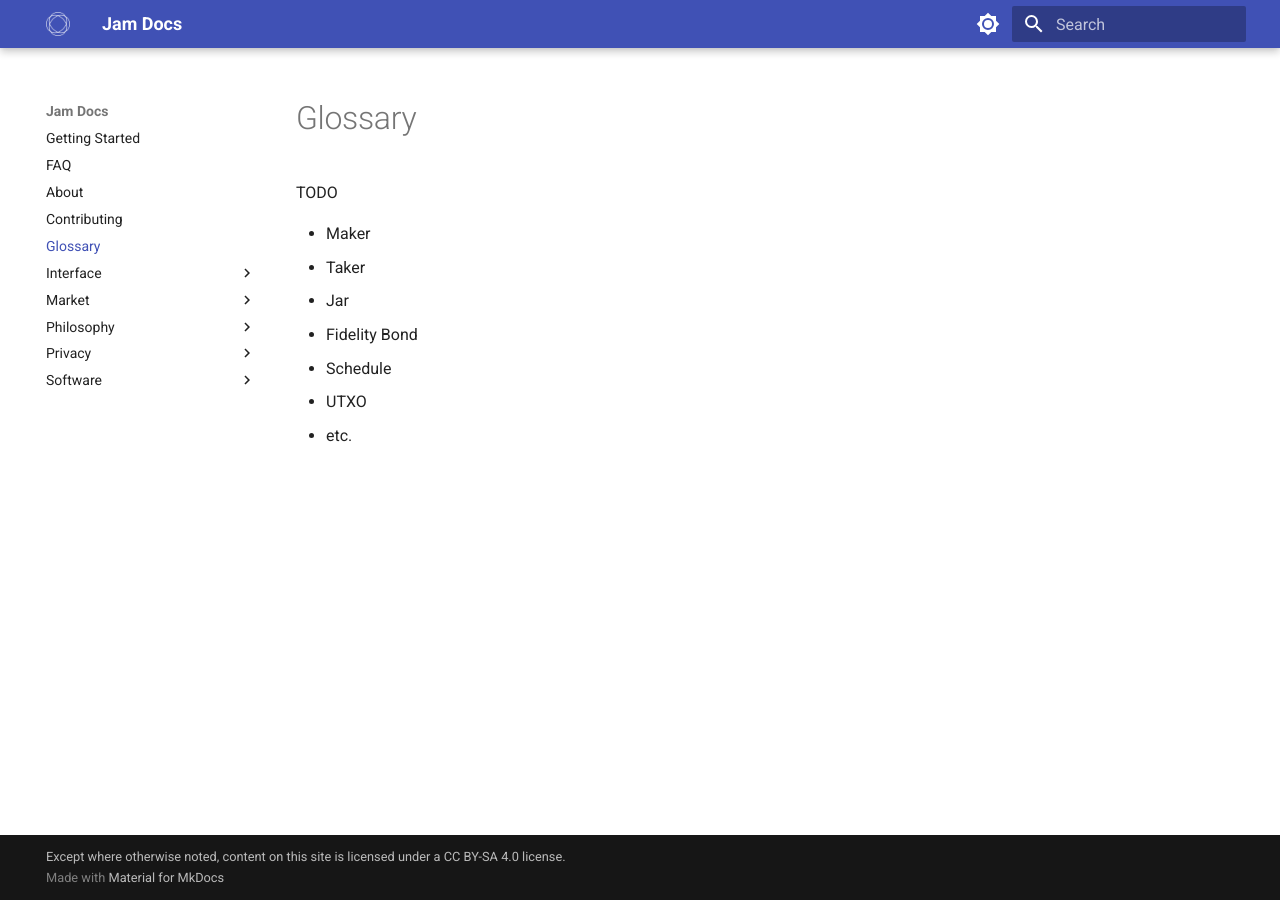
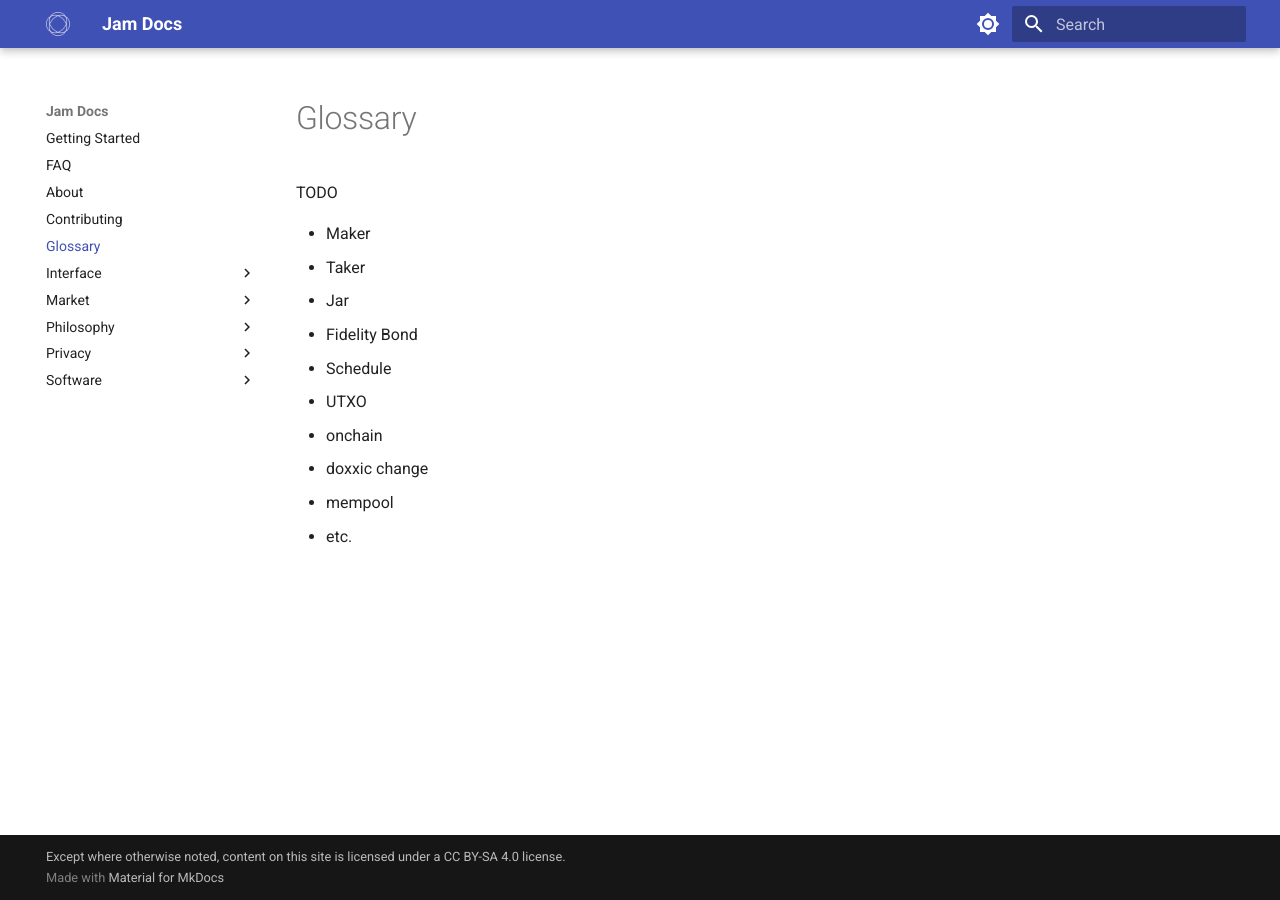
Before and after one commit to joinmarket-webui/jamdocs, an MkDocs documentation site: the page built from docs/glossary.md, in a window 1280 px wide. Built offline with MkDocs 1.6.1 and Material for MkDocs 9.7.7, drawn with Linux system fonts in a browser that asks for light colours.

Commit message:
docs: add some terms to the list

```diff
--- a/docs/glossary.md
+++ b/docs/glossary.md
@@ -8,4 +8,7 @@ TODO
 - Fidelity Bond
 - Schedule
 - UTXO
+- onchain
+- doxxic change
+- mempool
 - etc.
```
